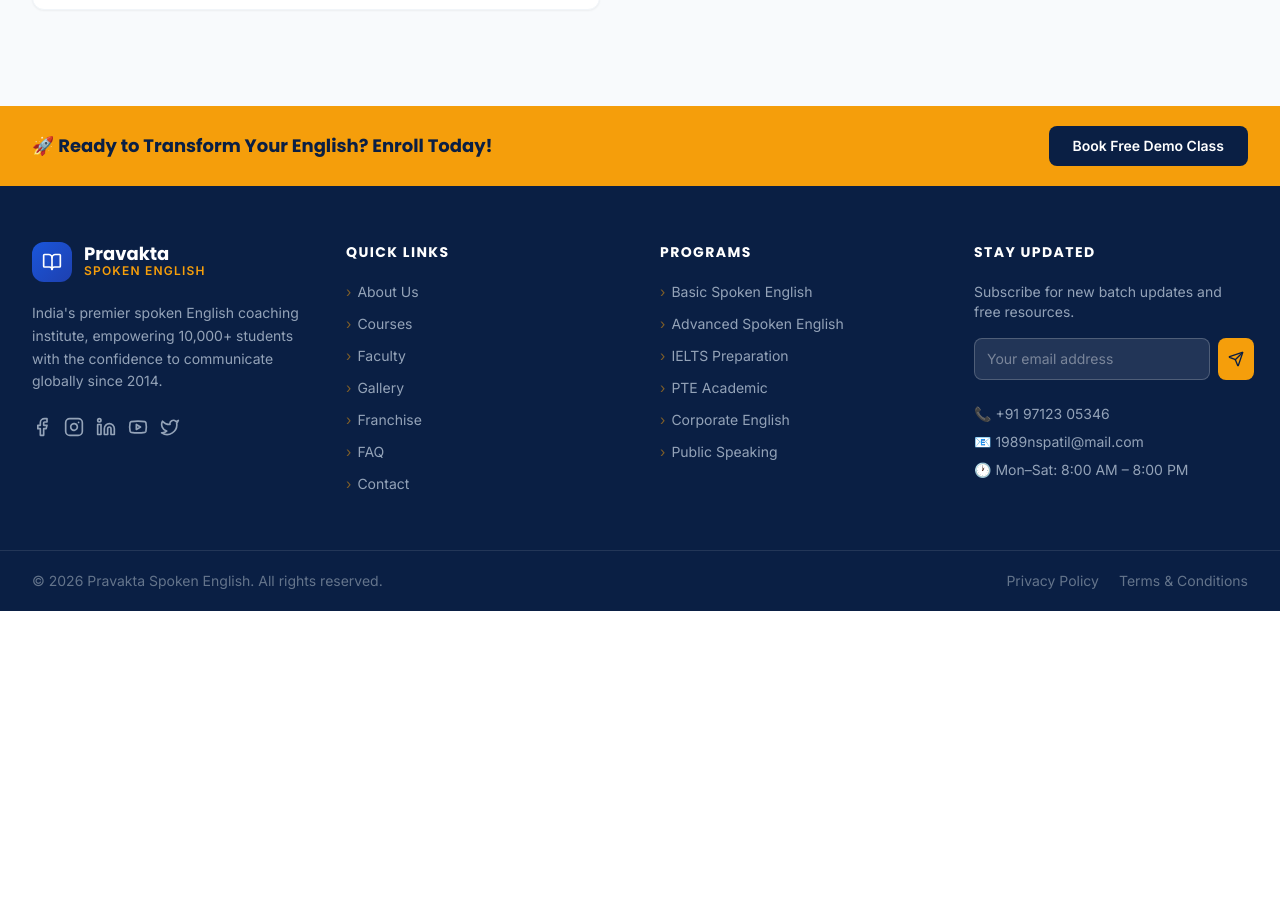
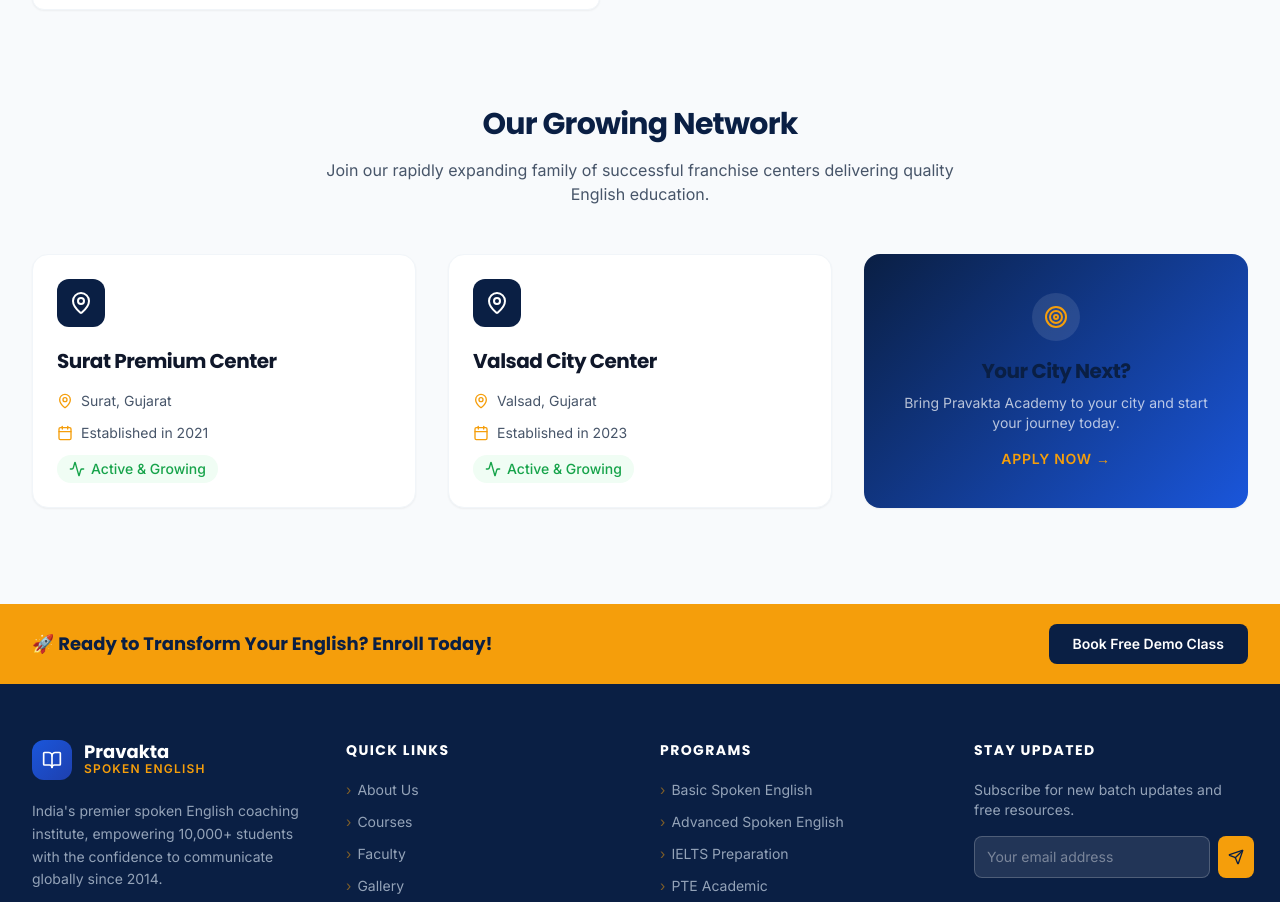
Before and after one commit to Herryyy28/PravaktaCLASSIS, a Next.js app: page /franchise in a window 1280 px wide. Shown: the part 938-1840 px from the top of the page. Before the commit the page ends 1549 px from the top, so only its background shows below. Built offline with nearby package versions, Linux system fonts and the light colour scheme.

Commit message:
feat: add AcademyHighlights section and Franchise inquiry page

```diff
--- a/app/franchise/page.tsx
+++ b/app/franchise/page.tsx
@@ -4,7 +4,7 @@ import { useForm } from "react-hook-form";
 import { zodResolver } from "@hookform/resolvers/zod";
 import * as z from "zod";
 import { useState } from "react";
-import { Loader2, CheckCircle, Target, TrendingUp, Handshake, Headphones } from "lucide-react";
+import { Loader2, CheckCircle, Target, TrendingUp, Handshake, Headphones, MapPin, Calendar, Activity } from "lucide-react";
 
 const franchiseSchema = z.object({
   name: z.string().min(2, "Name must be at least 2 characters"),
@@ -38,6 +38,11 @@ export default function FranchisePage() {
     { title: "High ROI Potential", icon: TrendingUp, desc: "Education is an evergreen sector with excellent return on investment." },
     { title: "Marketing Support", icon: Handshake, desc: "Get comprehensive branding, digital marketing, and lead generation support." },
     { title: "Training & Tech Support", icon: Headphones, desc: "We provide complete faculty training and an operational tech stack." },
+  ];
+
+  const existingFranchises = [
+    { city: "Surat, Gujarat", name: "Surat Premium Center", established: "2021", status: "Active & Growing" },
+    { city: "Valsad, Gujarat", name: "Valsad City Center", established: "2023", status: "Active & Growing" },
   ];
 
   return (
@@ -123,6 +128,53 @@ export default function FranchisePage() {
             </div>
           </div>
         </div>
+
+        {/* Existing Franchises Section */}
+        <div className="mt-24">
+          <div className="text-center mb-12">
+            <h2 className="text-3xl font-bold mb-4">Our Growing Network</h2>
+            <p className="text-slate-600 max-w-2xl mx-auto">
+              Join our rapidly expanding family of successful franchise centers delivering quality English education.
+            </p>
+          </div>
+
+          <div className="grid grid-cols-1 md:grid-cols-2 lg:grid-cols-3 gap-8">
+            {existingFranchises.map((center, idx) => (
+              <div key={idx} className="bg-white p-6 rounded-2xl shadow-sm border border-slate-100 hover:shadow-md transition-shadow">
+                <div className="h-12 w-12 bg-navy text-white rounded-xl flex items-center justify-center mb-5">
+                  <MapPin className="h-6 w-6" />
+                </div>
+                <h3 className="text-xl font-bold text-slate-900 mb-2">{center.name}</h3>
+                <div className="space-y-3 mt-4">
+                  <div className="flex items-center text-sm text-slate-600">
+                    <MapPin className="h-4 w-4 text-gold mr-2" />
+                    {center.city}
+                  </div>
+                  <div className="flex items-center text-sm text-slate-600">
+                    <Calendar className="h-4 w-4 text-gold mr-2" />
+                    Established in {center.established}
+                  </div>
+                  <div className="flex items-center text-sm text-green-600 font-medium bg-green-50 w-fit px-3 py-1 rounded-full mt-2">
+                    <Activity className="h-4 w-4 mr-1.5" />
+                    {center.status}
+                  </div>
+                </div>
+              </div>
+            ))}
+
+            {/* CTA Card for New Franchise */}
+            <div className="bg-gradient-navy p-6 rounded-2xl shadow-sm flex flex-col justify-center items-center text-center text-white min-h-[250px]">
+              <div className="h-12 w-12 bg-white/10 rounded-full flex items-center justify-center mb-4">
+                <Target className="h-6 w-6 text-gold" />
+              </div>
+              <h3 className="text-xl font-bold mb-2">Your City Next?</h3>
+              <p className="text-white/70 text-sm mb-4">Bring Pravakta Academy to your city and start your journey today.</p>
+              <button onClick={() => window.scrollTo({ top: 0, behavior: 'smooth' })} className="text-gold text-sm font-semibold hover:text-white transition-colors uppercase tracking-wider">
+                Apply Now →
+              </button>
+            </div>
+          </div>
+        </div>
       </div>
     </div>
   );
--- a/components/sections/home/AboutSection.tsx
+++ b/components/sections/home/AboutSection.tsx
@@ -52,7 +52,7 @@ export default function AboutSection() {
               <p className="font-heading font-bold text-navy text-center text-sm">Founder &amp; Director</p>
               <p className="text-slate-500 text-xs text-center mt-1">Pravakta Academy</p>
               <div className="flex justify-center gap-1 mt-2">
-                {[1,2,3,4,5].map(i => <span key={i} className="text-gold text-xs">★</span>)}
+                {[1, 2, 3, 4, 5].map(i => <span key={i} className="text-gold text-xs">★</span>)}
               </div>
             </motion.div>
 
@@ -79,7 +79,7 @@ export default function AboutSection() {
               Pravakta Spoken English was founded with a single mission: to eliminate language barriers and empower every Indian to communicate confidently in English — whether in the classroom, boardroom, or on the global stage.
             </p>
             <p className="text-slate-600 leading-relaxed mb-8">
-              Over the past decade, we have trained 10,000+ students from diverse backgrounds, crafting personalized learning journeys that focus on practical conversation, critical thinking, and career growth. Our award-winning methodology blends classroom learning with real-world application to deliver measurable results.
+              Over the past decade, we have trained 2,000+ students from diverse backgrounds, crafting personalized learning journeys that focus on practical conversation, critical thinking, and career growth. Our award-winning methodology blends classroom learning with real-world application to deliver measurable results.
             </p>
 
             {/* Values list */}
--- a/components/sections/home/AcademyHighlights.tsx
+++ b/components/sections/home/AcademyHighlights.tsx
@@ -5,11 +5,11 @@ import { motion, useInView } from "framer-motion";
 import { Award, Users, Briefcase, Building2, Star, TrendingUp } from "lucide-react";
 
 const stats = [
-  { icon: Award,     value: 10,    suffix: "+",  label: "Years of Excellence",     color: "text-gold" },
-  { icon: Users,     value: 10000, suffix: "+",  label: "Students Trained",        color: "text-royal-light" },
-  { icon: TrendingUp,value: 500,   suffix: "+",  label: "Successful Professionals",color: "text-green-400" },
+  { icon: Award,     value: 12,    suffix: "+",  label: "Years of Excellence",     color: "text-gold" },
+  { icon: Users,     value: 2000,  suffix: "+",  label: "Students Trained",        color: "text-royal-light" },
+  { icon: TrendingUp,value: 5,     suffix: "+",  label: "Successful Professionals",color: "text-green-400" },
   { icon: Briefcase, value: 100,   suffix: "+",  label: "Corporate Trainings",     color: "text-purple-400" },
-  { icon: Building2, value: 20,    suffix: "+",  label: "Franchise Centers",       color: "text-gold" },
+  { icon: Building2, value: 2,     suffix: "+",  label: "Franchise Centers",       color: "text-gold" },
   { icon: Star,      value: 95,    suffix: "%",  label: "Student Satisfaction",    color: "text-royal-light" },
 ];
 
```
